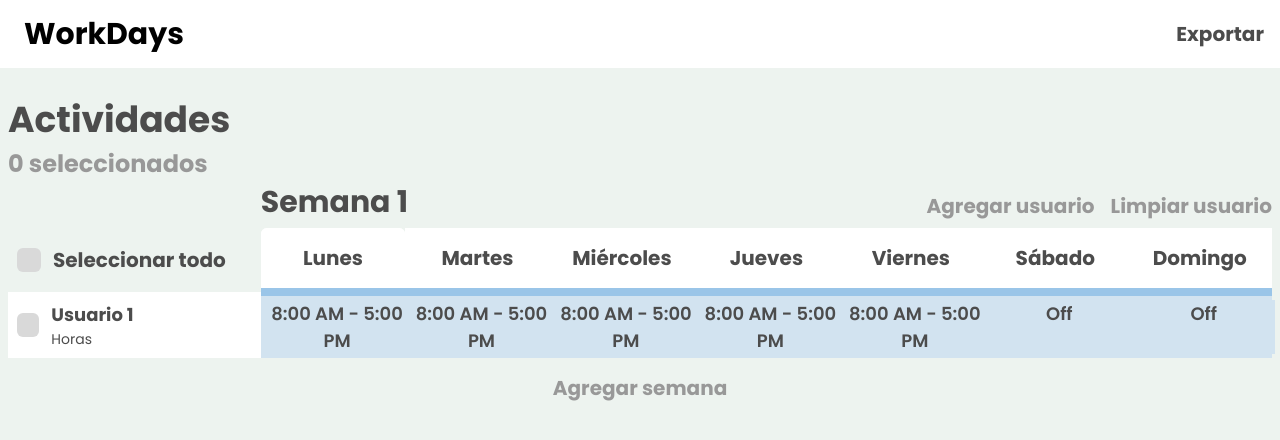
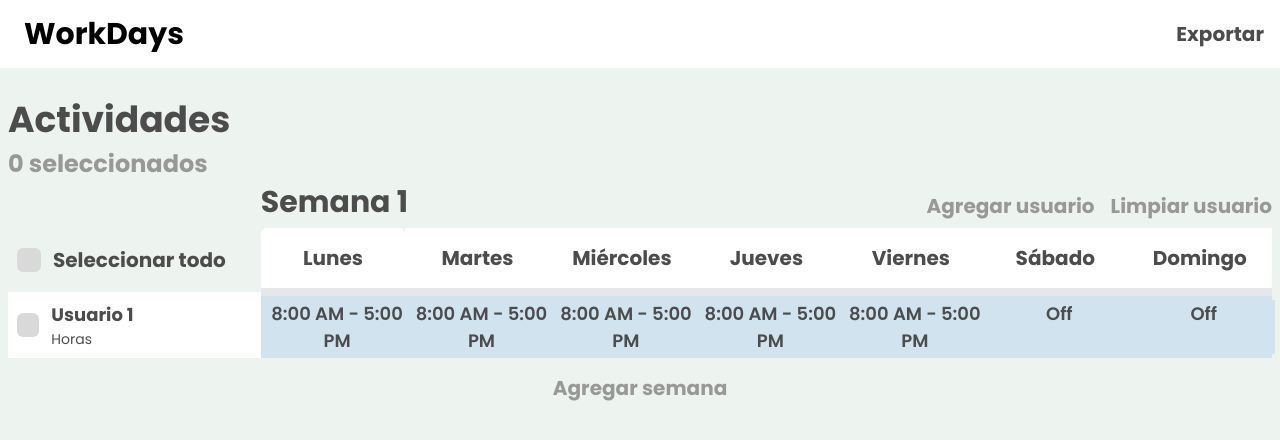
Before and after one commit to BrayanDG4/workdays, a React (Vite) app: page / in a window 1280 px wide. Shown: the top 440 px of the page. Built offline with nearby package versions, Linux system fonts and the light colour scheme.

Commit message:
fixing color bugs

```diff
--- a/src/components/workingArea/WorkingHours.jsx
+++ b/src/components/workingArea/WorkingHours.jsx
@@ -7,13 +7,15 @@ export const WorkingHours = ({ week }) => {
   const [users, setUsers] = useState(initialUsers);
   const [newUserName, setNewUserName] = useState("");
   const [selectedUsers, setSelectedUsers] = useState(new Set());
-  const pastelColors = ["#FFD8BE", "#C1E3FF", "#FFD3F2", "#E4FFC1", "#FFECB3"];
+  const pastelColors = ["#FFD8BE", "#D2E3F0", "#FFD3F2", "#E4FFC1", "#FFECB3"];
   const [cellColors, setCellColors] = useState({});
   const [contextMenuVisible, setContextMenuVisible] = useState(false);
   const [contextMenuPosition, setContextMenuPosition] = useState({
     x: 0,
     y: 0,
   });
+
+  const [selectedColor, setSelectedColor] = useState("#D2E3F0"); // Color por defecto
 
   useEffect(() => {
     localStorage.setItem("userList", JSON.stringify(getFullUserList()));
@@ -97,6 +99,8 @@ export const WorkingHours = ({ week }) => {
   const handleColorSelect = (color) => {
     // Aquí puedes implementar la lógica para asignar el color a la celda seleccionada
     console.log("Color seleccionado:", color);
+    setSelectedColor(color);
+    console.log(selectedColor);
   };
 
   const handleSelectAll = () => {
@@ -199,13 +203,13 @@ export const WorkingHours = ({ week }) => {
               </td>
               {Object.keys(user.schedule).map((day) => {
                 const cellKey = `${user.id}_${day}`;
-                const backgroundColor = cellColors[cellKey] || "#D2E3F0";
+                const cellBackgroundColor = selectedColor; // Usar el color seleccionado o el color por defecto
 
                 return (
                   <td
                     key={day}
-                    className="bg-[#D2E3F0] border-t-8 border-[#9AC5E8]"
-                    style={{ backgroundColor }}
+                    className={`border-t-8 border-[${selectedColor}]`}
+                    style={{ backgroundColor: cellBackgroundColor }} // Aplicar el color seleccionado o el color por defecto
                     onContextMenu={(event) =>
                       handleContextMenu(event, user.id, day)
                     }
@@ -215,7 +219,7 @@ export const WorkingHours = ({ week }) => {
                       onChange={(e) =>
                         handleScheduleChange(user.id, day, e.target.value)
                       }
-                      className="mx-1 border-none bg-[#D2E3F0] text-center w-full resize-none"
+                      className={`mx-1 border-none bg-[${selectedColor}] text-center w-full resize-none`}
                       style={{
                         overflow: "hidden",
                         textOverflow: "ellipsis",
@@ -223,6 +227,7 @@ export const WorkingHours = ({ week }) => {
                         height: "100%",
                         display: "flex",
                         alignItems: "center",
+                        backgroundColor: selectedColor, // Aplicar el color seleccionado al fondo del textarea
                       }}
                     />
                   </td>
```
